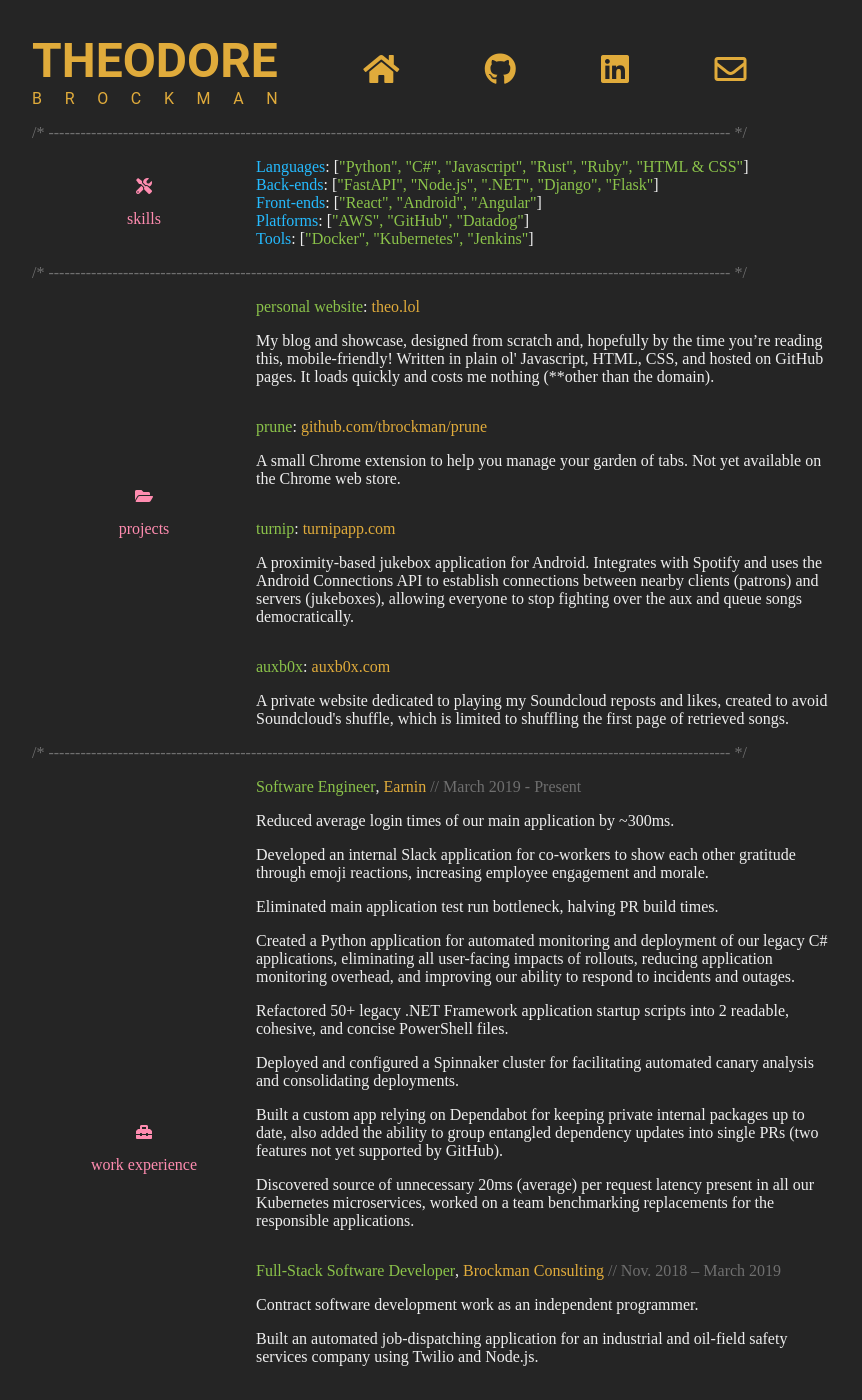
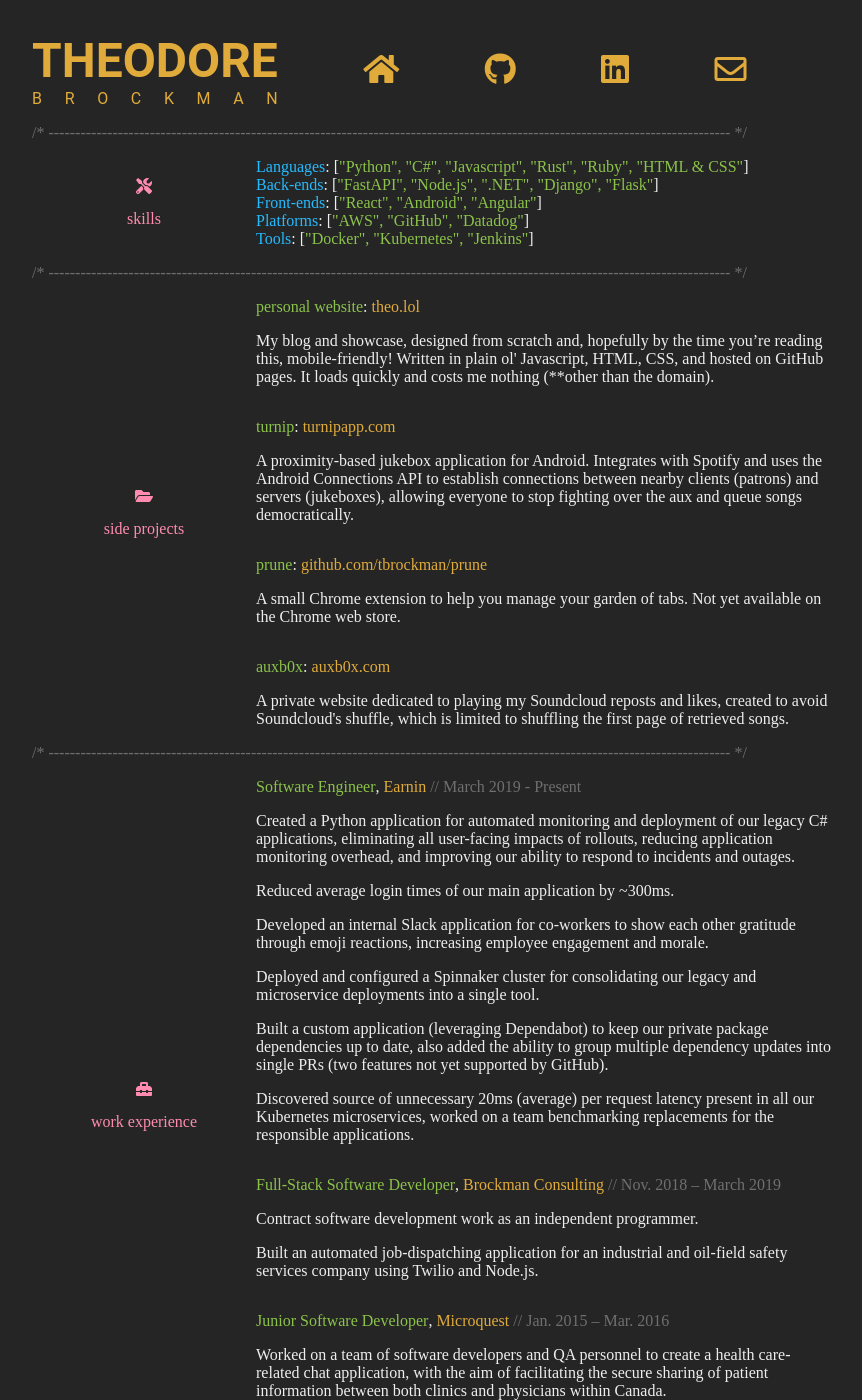
Before and after one commit to tbrockman/tbrockman.github.io, a Jekyll site: the page built from resume.html, in a window 1280 px wide and 1400 px high. Shown: the whole window, without its empty margins (208-1070 px from the left). Built offline with Jekyll 4.4.1, drawn with Linux system fonts in a browser that asks for light colours; some web fonts are replaced; some of the changed text lies outside the part shown.

Commit message:
Slimming down and re-arranging resume. Some style changes.

```diff
--- a/main.css
+++ b/main.css
@@ -22,6 +22,7 @@
     font-family: "RobotoMono";
     src: url("assets/fonts/RobotoMono/RobotoMono-pwl.ttf")
 }
+
 
 .terminal-input {
     border: none;
@@ -121,7 +122,7 @@ h4 {
 }
 
 .left-column ul li a {
-    font-size: 6vh;
+    font-size: 3rem;
 }
 
 .right-column {
--- a/resume.html
+++ b/resume.html
@@ -63,7 +63,7 @@ layout: resume
         <div class="projects-section section">
             <div class="section-icon-container pink">
                 <i class="fas fa-folder-open"></i>
-                <div>projects</div>
+                <div>side projects</div>
             </div>
             <div class="projects-section-container">
                 <div class="projects-header">
@@ -79,17 +79,6 @@ layout: resume
                 <div class="inner-section-separator"></div>
                 <div class="project">
                     <div class="projects-header">
-                        <span class="green">prune</span>
-                        <span class="white">:&nbsp</span>
-                        <span><a class="gold" href="https://github.com/tbrockman/prune">github.com/tbrockman/prune</a></span>
-                    </div>
-                    <div class="projects-body">
-                        <p>A small Chrome extension to help you manage your garden of tabs. Not yet available on the Chrome web store.</p>
-                    </div>
-                </div>
-                <div class="inner-section-separator"></div>
-                <div class="project">
-                    <div class="projects-header">
                         <span class="green">turnip</span>
                         <span class="white">:&nbsp</span>
                         <span><a class="gold" href="https://turnipapp.com">turnipapp.com</a></span>
@@ -98,6 +87,17 @@ layout: resume
                         <p>A proximity-based jukebox application for Android. Integrates with
                             Spotify and uses the Android Connections API to establish connections
                             between nearby clients (patrons) and servers (jukeboxes), allowing everyone to stop fighting over the aux and queue songs democratically. </p>
+                    </div>
+                </div>
+                <div class="inner-section-separator"></div>
+                <div class="project">
+                    <div class="projects-header">
+                        <span class="green">prune</span>
+                        <span class="white">:&nbsp</span>
+                        <span><a class="gold" href="https://github.com/tbrockman/prune">github.com/tbrockman/prune</a></span>
+                    </div>
+                    <div class="projects-body">
+                        <p>A small Chrome extension to help you manage your garden of tabs. Not yet available on the Chrome web store.</p>
                     </div>
                 </div>
                 <div class="inner-section-separator"></div>
@@ -129,21 +129,16 @@ layout: resume
                         <span class="comment-grey">// March 2019 - Present</span>
                     </div>
                     <div class="work-experience-body">
-                        <p>Reduced average login times of our main application by ~300ms.</p>
-                        <p>Developed an internal Slack application for co-workers to show each other
-                            gratitude through emoji reactions, increasing employee engagement and morale.</p>
-                        <p>Eliminated main application test run bottleneck, halving PR build times.</p>
                         <p>Created a Python application for automated monitoring and deployment
                             of our legacy C# applications, eliminating all user-facing impacts of
                             rollouts, reducing application monitoring overhead, and improving
                             our ability to respond to incidents and outages.</p>
-                        <p>Refactored 50+ legacy .NET Framework application startup scripts
-                            into 2 readable, cohesive, and concise PowerShell files.</p>
-                        <p>Deployed and configured a Spinnaker cluster for facilitating automated
-                            canary analysis and consolidating deployments.</p>
-                        <p>Built a custom app relying on Dependabot for keeping private internal
-                            packages up to date, also added the ability to group entangled dependency
-                            updates into single PRs (two features not yet supported by GitHub).</p>
+                        <p>Reduced average login times of our main application by ~300ms.</p>
+                        <p>Developed an internal Slack application for co-workers to show each other
+                            gratitude through emoji reactions, increasing employee engagement and morale.</p>
+                        <p>Deployed and configured a Spinnaker cluster for consolidating our legacy and microservice deployments into a single tool.</p>
+                        <p>Built a custom application (leveraging Dependabot) to keep our private package dependencies up to date,
+                            also added the ability to group multiple dependency updates into single PRs (two features not yet supported by GitHub).</p>
                         <p>Discovered source of unnecessary 20ms (average) per request latency present
                             in all our Kubernetes microservices, worked on a team benchmarking
                             replacements for the responsible applications.</p>
```
Also changed, not shown: other parts of resume.html (+1 -1 lines), 1 other file.
